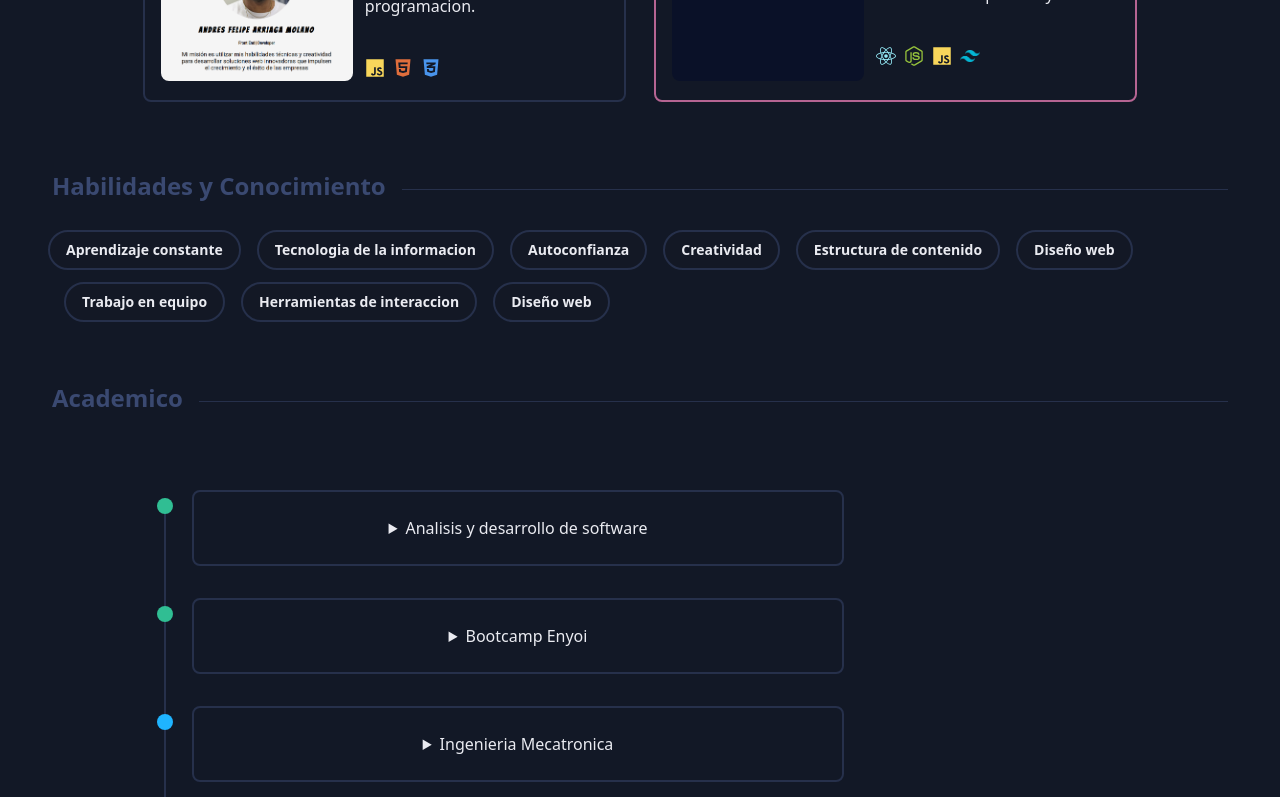
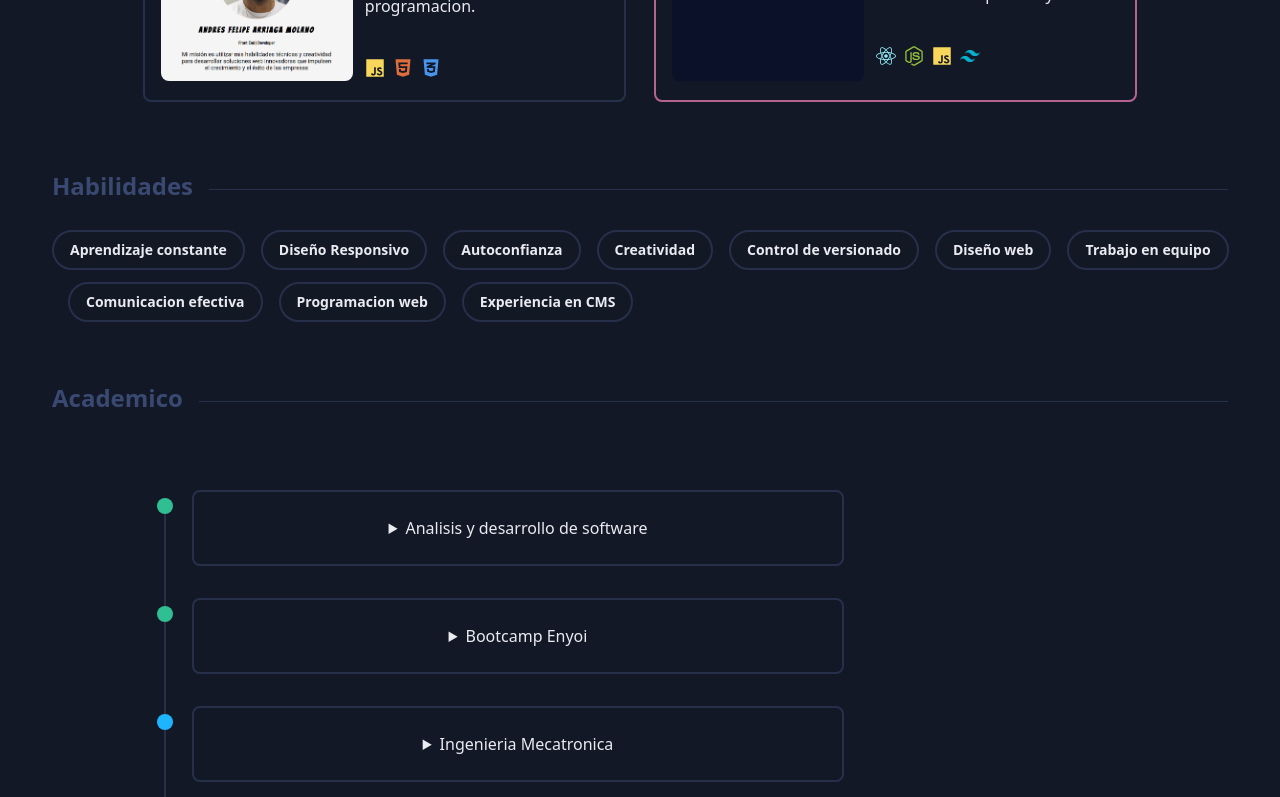
Before and after one commit to Arriaga00/portafolio-react, a React (Vite) app: page / in a window 1280 px wide. Shown: the part 1022-1819 px from the top of the page. Built offline with nearby package versions, Linux system fonts and the light colour scheme.

Commit message:
habilidades

```diff
--- a/src/components/habilidades.jsx
+++ b/src/components/habilidades.jsx
@@ -6,18 +6,19 @@ import Separador from "./separador"
   const estilo = 'flex items-center bg-[#f5f5f5] dark:bg-[#131825] dark:text-[#eaebf1] dark:border-[#26304b] text-[#414855] border-2  text-sm font-bold px-4 py-2 rounded-full'
   return (
     <>
-        <Separador name={'Habilidades y Conocimiento'}/>
+        <Separador name={'Habilidades'}/>
         {/* ***************Pildoras********************* */}
-        <div className="flex space-x-4 pl-4 p-x-5 flex-wrap gap-y-3 mb-10">
+        <div className="flex space-x-4 pl-5 p-x-5 flex-wrap gap-y-3 mb-10">
             <div className={estilo}> Aprendizaje constante</div>
-            <div className={estilo}> Tecnologia de la informacion</div>
+            <div className={estilo}> Diseño Responsivo</div>
             <div className={estilo}> Autoconfianza</div>
             <div className={estilo}> Creatividad</div>
-            <div className={estilo}> Estructura de contenido</div>
+            <div className={estilo}> Control de versionado</div>
             <div className={estilo}> Diseño web</div>
             <div className={estilo}> Trabajo en equipo</div>
-            <div className={estilo}> Herramientas de interaccion</div>
-            <div className={estilo}> Diseño web</div>
+            <div className={estilo}> Comunicacion efectiva</div>
+            <div className={estilo}> Programacion web</div>
+            <div className={estilo}> Experiencia en CMS</div>
         </div>
 
     </>
--- a/src/components/navBar.jsx
+++ b/src/components/navBar.jsx
@@ -31,7 +31,7 @@ function NavBar({setAbrirModal}){
                 </a>
                   <nav className="md:ml-auto flex flex-wrap items-center text-base justify-center">
                     <a className={colorYHover} onClick={()=> setAbrirModal(true)}>Acerca de mi</a>
-                    <NavLink to='/servicio' className={colorYHover}>Servicios</NavLink>
+                    <NavLink to='/servicio' className={colorYHover}>Conocimiento</NavLink>
                   </nav>
                 <button className=" items-center bg-gray-200 border-0 py-1 px-3 text-[#4d6cbc] focus:outline-none hover:bg-[#a0a1a5] rounded-full text-base mt-4 md:mt-0 hover:text-[#4d6cbc] transition ease-in-out duration-300 dark:bg-[#26304b] dark:hover:bg-[#3c496f]" onClick={modoTema}>
                   <svg xmlns="http://www.w3.org/2000/svg" fill="currentColor" viewBox="0 0 24 24" strokeWidth={1.5} stroke="currentColor" className="w-6 h-6">
```
